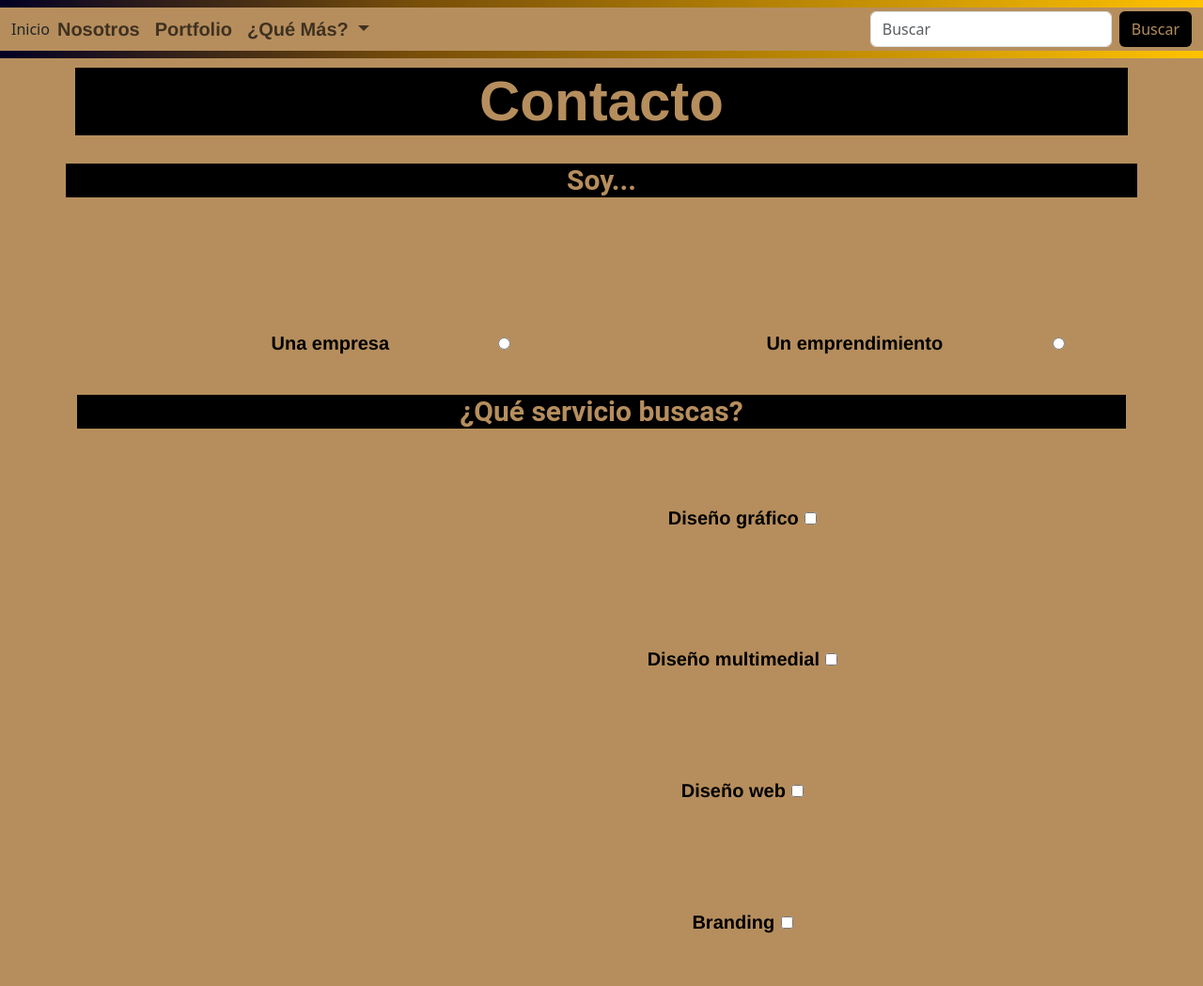
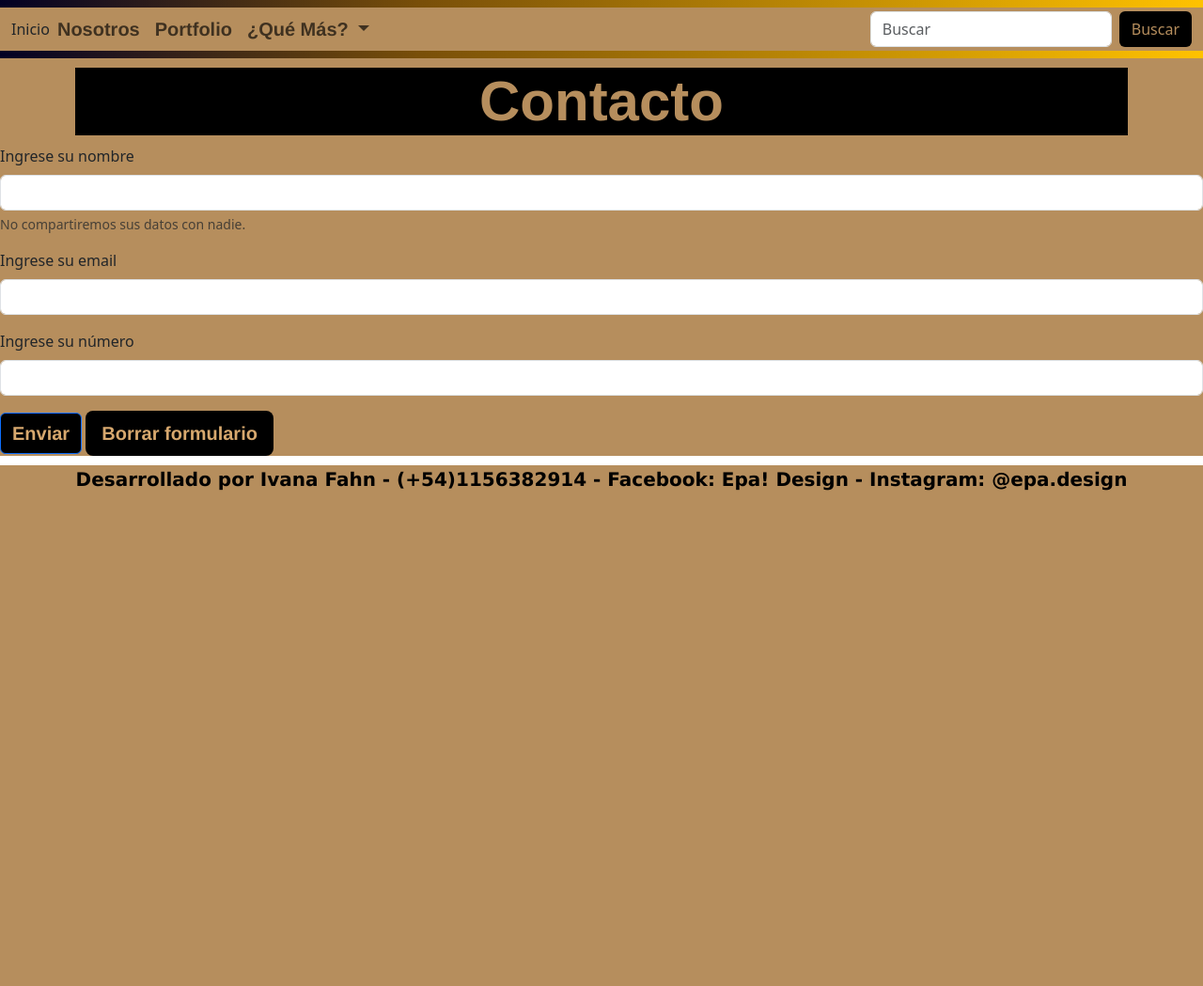
Before and after one commit to ivyfahn/Epa-Design-Proyecto, a plain HTML site: page paginas/contacto.html in a window 1280 px wide. Shown: the top 1049 px of the page at 94% size. After the commit the page ends 800 px from the top, so only its background shows below. Drawn offline with nearby package versions, Linux system fonts and the light colour scheme.

Commit message:
arreglo de formulario

```diff
--- a/paginas/contacto.html
+++ b/paginas/contacto.html
@@ -59,92 +59,26 @@
             </div>
         </div>
     </div>
+
+    <!--Formulario Bootstrap-->
+    <form>
+  <div class="mb-3">
+    <label for="exampleInputName1" class="form-label">Ingrese su nombre</label>
+    <input type="nombre" class="form-control" id="exampleInputName1" aria-describedby="emailHelp">
+    <div id="NameHelp" class="form-text">No compartiremos sus datos con nadie.</div>
+  </div>
+  <div class="mb-3">
+    <label for="exampleInputMail1" class="form-label">Ingrese su email</label>
+    <input type="mail" class="form-control" id="exampleInputMail1">
+  </div>
+  <div class="mb-3">
+    <label for="exampleInputNumber1" class="form-label">Ingrese su número</label>
+    <input type="numero" class="form-control" id="exampleInputNumber1">
+  </div>
+  <button type="submit" class="btn button btn-primary">Enviar</button>
+  <button type="reset" class="btn button btn-lg">Borrar formulario</button>
+</form>
     </main>
-
-    <!--Formulario-->
-    <form action="procesar.php" method="post">
-
-        <!--Input checkbox y radio-->
-        <div class="container">
-          <div class="row">
-              <div class="col h3">
-                  Soy...
-              </div>
-          </div>
-        <div class="container">
-          <div class="row">
-              <div class="col p">
-                <label class="radio-styles" for="soy">Una empresa</label>
-                <input type="radio" name="soy" value="empresa">
-              </div>
-              <div class="col p">
-                <label class="radio-styles" for="soy">Un emprendimiento</label>
-                <input type="radio" name="soy" value="emprendimiento">
-              </div>
-          </div>
-      </div>
-
-      <div class="container">
-          <div class="row">
-              <div class="col h3">
-                  ¿Qué servicio buscas?
-            </div>
-      </div>
-
-          <div class="container">
-            <div class="row">
-                <div class="col p">
-                  <label class="checkbox-styles" for="servicio">Diseño gráfico</label>
-                  <input type="checkbox" name="servicio" value="diseño-gráfico">
-                </div>
-            </div>
-            <div class="col p">
-                    <label class="checkbox-styles"  for="servicio">Diseño multimedial</label>
-                    <input type="checkbox" name="servicio" value="diseño-multimedial">
-            </div>
-
-            <div class="col p">
-               <label class="checkbox-styles"  for="servicio">Diseño web</label>
-                <input type="checkbox" name="servicio" value="diseño-web">
-            </div>
-             <div class="col p">
-                 <label class="checkbox-styles"  for="servicio">Branding</label>
-                  <input type="checkbox" name="servicio" value="branding">
-              </div>
-
-                  <div class="container">
-                    <div class="row">
-                        <div class="col p">
-                          <label class="checkbox-styles" for="servicio">Naming</label>
-                          <input type="checkbox" name="servicio" value="naming">
-                        </div>
-                    </div>
-
-        <!--Formulario-->
-        <p>
-            <label class="form" for="nombre">Ingrese su nombre: </label>
-            <input type="text" name="nombre" placeholder="Ingrese su nombre">
-        </p>
-
-        <p>
-            <label class="form" for="apellido">Ingrese su apellido: </label>
-            <input type="text" name="apellido" placeholder="Ingrese su apellido">
-        </p>
-
-        <p>
-            <label class="form" for="télefono">Ingrese su télefono: </label>
-            <input type="text" name="mail" placeholder="Ingrese su télefono">
-        </p>
-
-        <p>
-            <label class="form" for="mail">Ingrese su mail: </label>
-            <input type="text" name="mail" placeholder="Ingrese su mail">
-        </p>
-
-    </form>
-
-    <button type="submit" class="btn button btn-lg">Enviar</button>
-    <button type="reset" class="btn button btn-lg">Borrar formulario</button>
 
 
 
```
